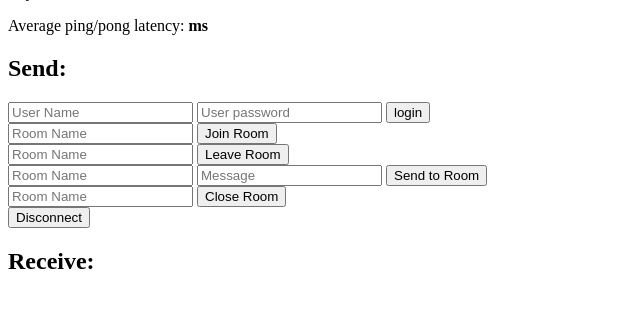
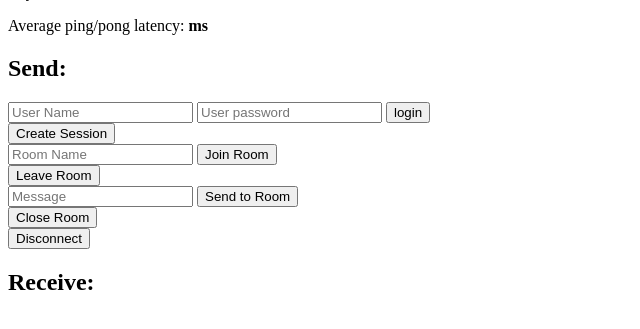
Before and after one commit to translet/TransLetWeb, a Flask app: template templates/index.html in a window 1280 px wide. Shown: the part 97-426 px from the top of the page, without its empty margins (0-640 px from the left). Run offline with Flask 2, Linux system fonts and the light colour scheme; the template is opened without the code that fills it, so the values that code supplies are empty; parts of the project's set-up code (start-up, migrations or seed data) failed here and were passed over; some libraries are stand-ins or nearby versions.

Commit message:
Javascript based chat server

```diff
--- a/templates/index.html
+++ b/templates/index.html
@@ -2,8 +2,16 @@
 <html>
 <head>
     <title>Flask-SocketIO Test</title>
+    <script src="env.js?ver=1.1"></script>
+    <script type="text/javascript" src="simpleLoader.js?ver=1.1"></script>
+    <script type="text/javascript" src="init.js?ver=1.1"></script>
     <script type="text/javascript" src="//code.jquery.com/jquery-1.4.2.min.js"></script>
     <script type="text/javascript" src="//cdnjs.cloudflare.com/ajax/libs/socket.io/1.3.5/socket.io.min.js"></script>
+    <meta http-equiv="Cache-Control" content="no-cache, no-store, must-revalidate" />
+    <meta http-equiv="Pragma" content="no-cache" />
+    <meta http-equiv="Expires" content="0" />
+
+
     <script type="text/javascript" charset="utf-8">
         $(document).ready(function() {
             // Use a "/test" namespace.
@@ -18,6 +26,8 @@
             //     http[s]://<domain>:<port>[/<namespace>]
             alert('connectstr:'+location.protocol+'//'+document.domain+':'+location.port+namespace);
             var socket = io.connect(location.protocol + '//' + document.domain + ':' + location.port + namespace);
+            var cltUid, cltSessionid;
+            var invites = ["bob@test.com", "craft@test.edu"];
 
             // Event handler for new connections.
             // The callback function is invoked when a connection with the
@@ -27,13 +37,23 @@
             });
 
             $('form#login').submit(function(event) {
-                socket.emit('login', {uname: $('#uname').val(), password: $('#password').val()});
+                socket.emit('login', {email: $('#uname').val(), password: $('#password').val()});
                 return false;
             });
 
             socket.on('login', function(msg) {
                 //$('#log').append('<br>' + $('<div/>').text('Received #' + msg.status + ': ' + msg.message + 'uid:' + msg.uid).html());
+                $('#log').append('<br>' + $('<div/>').text('Received uid#' + msg.uid).html());
+                cltUid = msg.uid;
+            });
+
+            // Event handler for server sent data.
+            // The callback function is invoked whenever the server emits data
+            // to the client. The data is then displayed in the "Received"
+            // section of the page.
+            socket.on('session_invite', function(msg) {
                 $('#log').append('<br>' + $('<div/>').text('Received #' + JSON.stringify(msg)).html());
+                cltSessionid = msg.sessionid;
             });
 
             // Event handler for server sent data.
@@ -44,24 +64,51 @@
                 $('#log').append('<br>' + $('<div/>').text('Received #' + JSON.stringify(msg)).html());
             });
 
+            socket.on('create_session', function(msg) {
+                //$('#log').append('<br>' + $('<div/>').text('Received broadcast#' + JSON.stringify(msg)).html());
+                $('#log').append('<br>' + $('<div/>').text('Session created. sessionid#' + msg.sessionid).html());
+                cltSessionid = msg.sessionid;
+            });
+
+            socket.on('user_joined', function(msg) {
+                //$('#log').append('<br>' + $('<div/>').text('Received broadcast#' + JSON.stringify(msg)).html());
+                $('#log').append('<br>' + $('<div/>').text(msg.message).html());
+            });
+
+            socket.on('user_left', function(msg) {
+                //$('#log').append('<br>' + $('<div/>').text('Received broadcast#' + JSON.stringify(msg)).html());
+                $('#log').append('<br>' + $('<div/>').text(msg.message).html());
+            });
+
             socket.on('server_broadcast', function(msg) {
-                $('#log').append('<br>' + $('<div/>').text('Received broadcast#' + JSON.stringify(msg)).html());
+                //$('#log').append('<br>' + $('<div/>').text('Received broadcast#' + JSON.stringify(msg)).html());
+                $('#log').append('<br>' + $('<div/>').text('Received broadcast#' + msg.message+' from '+msg.uid).html());
+            });
+
+            socket.on('session_closed', function(msg) {
+                //$('#log').append('<br>' + $('<div/>').text('Received broadcast#' + JSON.stringify(msg)).html());
+                $('#log').append('<br>' + $('<div/>').text(msg.message).html());
+            });
+
+            $('form#create').submit(function(event) {
+                socket.emit('create_session', {uid:cltUid, invite: invites});
+                return false;
             });
 
             $('form#join').submit(function(event) {
-                socket.emit('join_Session', {sessionid: $('#join_room').val()});
+                socket.emit('join_Session', {sessionid: cltSessionid, uid:cltUid});
                 return false;
             });
             $('form#leave').submit(function(event) {
-                socket.emit('leave_Session', {sessionid: $('#leave_room').val()});
+                socket.emit('leave_Session', {sessionid: cltSessionid, uid:cltUid});
                 return false;
             });
             $('form#send_room').submit(function(event) {
-                socket.emit('session_event', {sessionid: $('#room_name').val(), message: $('#room_data').val()});
+                socket.emit('session_event', {uid:cltUid, sessionid: cltSessionid, message: $('#room_data').val()});
                 return false;
             });
             $('form#close').submit(function(event) {
-                socket.emit('close_Session', {sessionid: $('#close_room').val()});
+                socket.emit('close_Session', {sessionid: cltSessionid, uid:cltUid});
                 return false;
             });
             $('form#disconnect').submit(function(event) {
@@ -81,21 +128,21 @@
         <input type="text" name="password" id="password" placeholder="User password">
         <input type="submit" value="login">
     </form>
+    <form id="create" method="POST" action='#'>
+        <input type="submit" value="Create Session">
+    </form>
     <form id="join" method="POST" action='#'>
-        <input type="text" name="join_room" id="join_room" placeholder="Room Name">
+        <input type="text" name="join_session" id="join_session" placeholder="Room Name">
         <input type="submit" value="Join Room">
     </form>
     <form id="leave" method="POST" action='#'>
-        <input type="text" name="leave_room" id="leave_room" placeholder="Room Name">
         <input type="submit" value="Leave Room">
     </form>
     <form id="send_room" method="POST" action='#'>
-        <input type="text" name="room_name" id="room_name" placeholder="Room Name">
         <input type="text" name="room_data" id="room_data" placeholder="Message">
         <input type="submit" value="Send to Room">
     </form>
     <form id="close" method="POST" action="#">
-        <input type="text" name="close_room" id="close_room" placeholder="Room Name">
         <input type="submit" value="Close Room">
     </form>
     <form id="disconnect" method="POST" action="#">
--- a/translet_srv.py
+++ b/translet_srv.py
@@ -35,7 +35,7 @@ def internal_error(e):
     msg = {
             'status':500,
             'message':'Internal server error:{0}'.format(type(e)),
-            'uid':str(-1)
+            'uid':-1
     }
     return msg
 
@@ -73,13 +73,13 @@ def auth(data):
             msg = {
                     'status':1,
                     'message':__name__+':User/password mismatch.',
-                    'uid':str(-1)
+                    'uid':-1
             }
         else:
             msg = {
                     'status':0,
                     'message':'authentication success',
-                    'uid':str(qret[0][0])
+                    'uid':qret[0][0]
             }
         return msg
     except Exception as e:
@@ -89,12 +89,14 @@ def auth(data):
 def get_attendees(users):
     userlist = "','".join(users)
     q = "select uid from Users where email in ('"+userlist+"')"
+    logger.debug(q)
     qret = Query(q).execute()
     uids = []
     if qret != None:
+        logger.debug(repr(qret))
         #uids = [clients[str(r[0])] for r in qret]
-        uids = filter(lambda e:str(e) in Clients, qret[0]);
-        pending = filter(lambda e:str(e) not in Clients, qret[0]);
+        uids = [v[0] for v in filter(lambda e:e[0] in Clients, qret)]
+        pending = [v[0] for v in filter(lambda e:e[0] not in Clients, qret)]
     return uids, pending
 
 
@@ -140,12 +142,15 @@ def login(ev):
     msg['usersession'] = request.sid
     emit('login', msg)
     time.sleep(3)
+    logger.debug('Type:{0}'.format(type(Clients.keys()[0])))
+    logger.debug('Clients List:{0}'.format(' '.join(['{0}:{1}'.format(c, Clients[c]) for c in Clients])))
+    logger.debug('Pending List:{0}'.format(' '.join(['({0} {1})'.format(e, Pending[e]) for e in Pending])))
     uid = msg['uid']
-    if (uid in Pending):
+    if uid in Pending:
         emit('session_invite',
             {'status':0,
-                'sessionid':Pending[uid],
-                'message':'{0} user invited you for LiveMeeting'.format(Pending['initiator'])})
+                'sessionid':Pending[uid]['sessionid'],
+                'message':'user {0} invited you for LiveMeeting'.format(Pending[uid]['initiator'])})
 
 
 @socketio.on('client_event', namespace=NAMESPACE)
@@ -156,17 +161,25 @@ def get_message(ev):
 
 @socketio.on('create_session', namespace=NAMESPACE)
 def create_session(ev):
-    sessionid = request.sid+'-'+ev['uid']
+    sessionid = '{0}-{1}'.format(request.sid, ev['uid'])
     join_room(sessionid)
     attendees, pending = get_attendees(ev['invite'])
     for attendee in attendees:
+        logger.debug('Type:{0}'.format(attendee))
         emit('session_invite',
             {'status':0,
                 'sessionid':sessionid,
-                'message':'{0} user invited you for LiveMeeting'.format(ev['uid'])},
+                'message':'user {0} invited you for LiveMeeting'.format(ev['uid'])},
             room=Clients[attendee])
     for e in pending:
+        logger.debug('Type:{0}'.format(e))
         Pending[e] = {"sessionid":sessionid, "initiator":ev['uid']}
+
+    logger.debug('Pending List:{0}'.format(' '.join(['({0} {1})'.format(e, Pending[e]) for e in Pending])))
+    emit('create_session',
+         {'status':0,
+          'message': 'invites sent to [{0}]'.format(','.join([str(e) for e in attendees])),
+          'sessionid':sessionid})
 
 @socketio.on('join_Session', namespace=NAMESPACE)
 def join_Session(ev):
@@ -178,13 +191,17 @@ def join_Session(ev):
 def leave_Session(ev):
     leave_room(ev['sessionid'])
     emit('user_left',
-         {'status':0, 'message':'User {0} left session.'.format(ev['uid'])})
+         {'status':0, 'message':'User {0} left session.'.format(ev['uid'])}, room=ev['sessionid'])
 
 @socketio.on('close_Session', namespace=NAMESPACE)
 def close_Session(ev):
-    emit('session_closed',
-         {'status':0, 'message':'session {0} is closing.'.format(ev['sessionid'])}, room=ev['sessionid'])
-    close_room(ev['sessionid'])
+    if str(ev['uid']) == ev['sessionid'].split('-')[-1]:
+        emit('session_closed',
+             {'status':0, 'message':'session {0} is closing.'.format(ev['sessionid'])}, room=ev['sessionid'])
+        time.sleep(2)
+        close_room(ev['sessionid'])
+    else:
+        emit('server_event', {'message':'Not owner of the session. Can not close the session.'})
 
 @socketio.on('session_event', namespace=NAMESPACE)
 def broadcast_message(ev):
```
